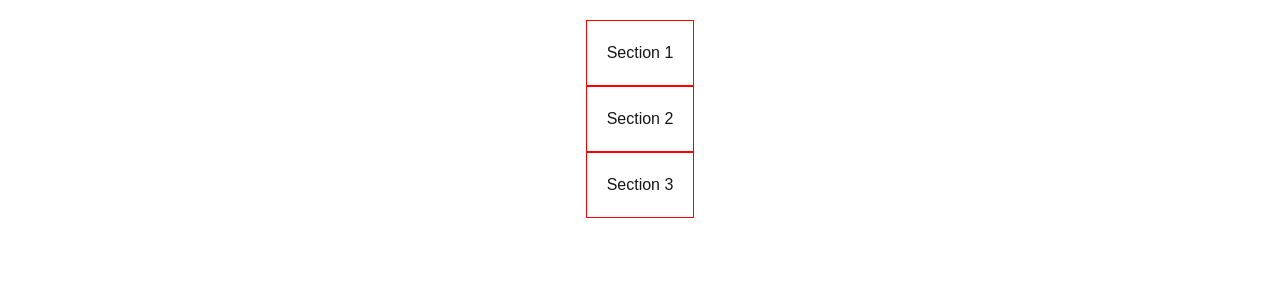
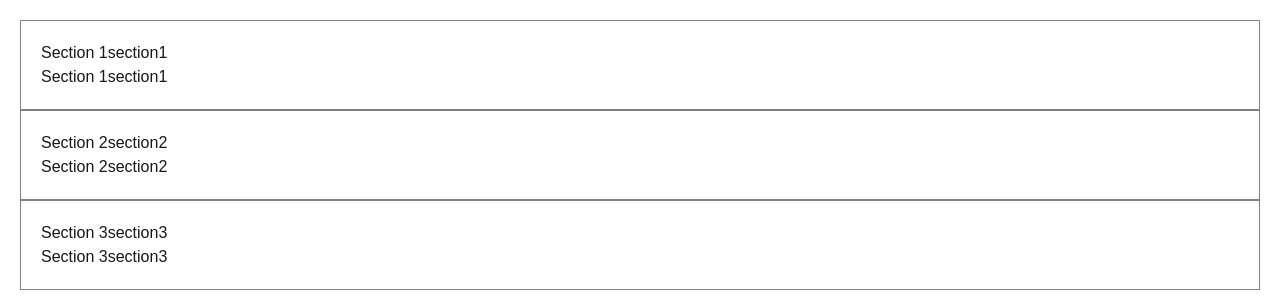
Before and after one commit to patchamet/web-summoner, a Next.js app: page /conjuring in a window 1280 px wide. Shown: the top 300 px of the page. Built offline with nearby package versions, Linux system fonts and the light colour scheme.

Commit message:
Refactor Conjuring page: Introduce Section component, apply debug borders, and update styling

```diff
--- a/src/app/conjuring/page.tsx
+++ b/src/app/conjuring/page.tsx
@@ -1,8 +1,10 @@
 'use client'
+import { useEffect, useRef, useState, } from 'react';
 import styled from 'styled-components';
-import { useState } from 'react';
+import { Section } from '@/components/shared';
+import { applyDebugBorders } from '@/utils/debugBorder'; // <-- import here
 
-const Container = styled.div`
+const ConjuringContainer = styled.div`
     display: flex;
     flex-direction: column;
     align-items: center;
@@ -11,30 +13,19 @@ const Container = styled.div`
     width: 100%;
 `;
 
-const Section = styled.div`
-    display: flex;
-    flex-direction: column;
-    align-items: center;
-    justify-content: center;
-    padding: 20px;
-    border: 1px solid red;
-`;
+const Conjuring = () => {
+    const containerRef = useRef<HTMLDivElement>(null);
 
-type TSection = {
-    key: string;
-    title: string;
-    content: string;
-}
-
-const Conjuring = () => {
-    const [sections, setSections] = useState<TSection[]>([]);
+    useEffect(() => {
+        applyDebugBorders(containerRef.current);
+    }, []);
 
     return (
-        <Container>
-           <Section>Section 1</Section>
-           <Section>Section 2</Section>
-           <Section>Section 3</Section>
-        </Container>
+        <ConjuringContainer ref={containerRef}>
+            <Section title="Section 1" dataKey="section1" />
+            <Section title="Section 2" dataKey="section2" />
+            <Section title="Section 3" dataKey="section3" />
+        </ConjuringContainer>
     )
 }
 
--- /dev/null
+++ b/src/components/shared/Section.tsx
@@ -0,0 +1,57 @@
+import styled from 'styled-components';
+
+const SectionContainer = styled.div`
+    display: flex;
+    flex-direction: column;
+    align-items: center;
+    justify-content: center;
+    padding: 20px;
+    width: 100%;
+    border: 1px solid #808080;
+`;
+
+const SectionHeader = styled.div`
+    display: flex;
+    flex-direction: row;
+    align-items: center;
+    justify-content: left;
+    width: 100%;
+`;
+
+const SectionTitle = styled.div`
+    display: flex;
+    flex-direction: row;
+    align-items: center;
+    justify-content: center;
+`;
+
+const SectionKey = styled.div`
+    display: flex;
+    flex-direction: row;
+    align-items: center;
+    justify-content: center;
+`;
+
+const Section = ({
+    title,
+    dataKey,
+}: {
+    title: string;
+    dataKey: string;
+}) => {
+    return (
+        <SectionContainer>
+            <SectionHeader>
+                <SectionTitle>{title}</SectionTitle>
+                <SectionKey>{dataKey}</SectionKey>
+            </SectionHeader>
+            <SectionHeader>
+                <SectionTitle>{title}</SectionTitle>
+                <SectionKey>{dataKey}</SectionKey>
+            </SectionHeader>
+        </SectionContainer>
+    )
+}
+
+
+export default Section;
--- /dev/null
+++ b/src/components/shared/index.ts
@@ -0,0 +1 @@
+export { default as Section } from './Section';
--- /dev/null
+++ b/src/utils/debugBorder.ts
@@ -0,0 +1,28 @@
+const applyDebugBorders = (element: HTMLElement | null) => {
+    if (!element) return;
+
+    const urlParams = new URLSearchParams(window.location.search);
+    const isDebugBorder = urlParams.get('_isDebugBorder') === '1';
+    if (!isDebugBorder) return;
+
+    const colors = [
+        '#ff0000', '#ffa500', '#008000', '#0000ff', '#800080',
+        '#ff1493', '#00ffff', '#ffff00', '#ff4500', '#9400d3',
+        '#32cd32', '#4169e1', '#ff69b4', '#20b2aa', '#ff8c00',
+    ];
+
+    const applyBordersByDepth = (el: HTMLElement, depth: number) => {
+        const color = colors[depth % colors.length];
+        el.style.boxShadow = `0 0 1px ${color}, 0 0 2px ${color}, 0 0 3px ${color}`;
+
+        Array.from(el.children).forEach((child) => {
+            if (child instanceof HTMLElement) {
+                applyBordersByDepth(child, depth + 1);
+            }
+        });
+    };
+
+    applyBordersByDepth(element, 0);
+};
+
+export { applyDebugBorders };
```
Also changed, not shown: src/utils/index.ts (added).
